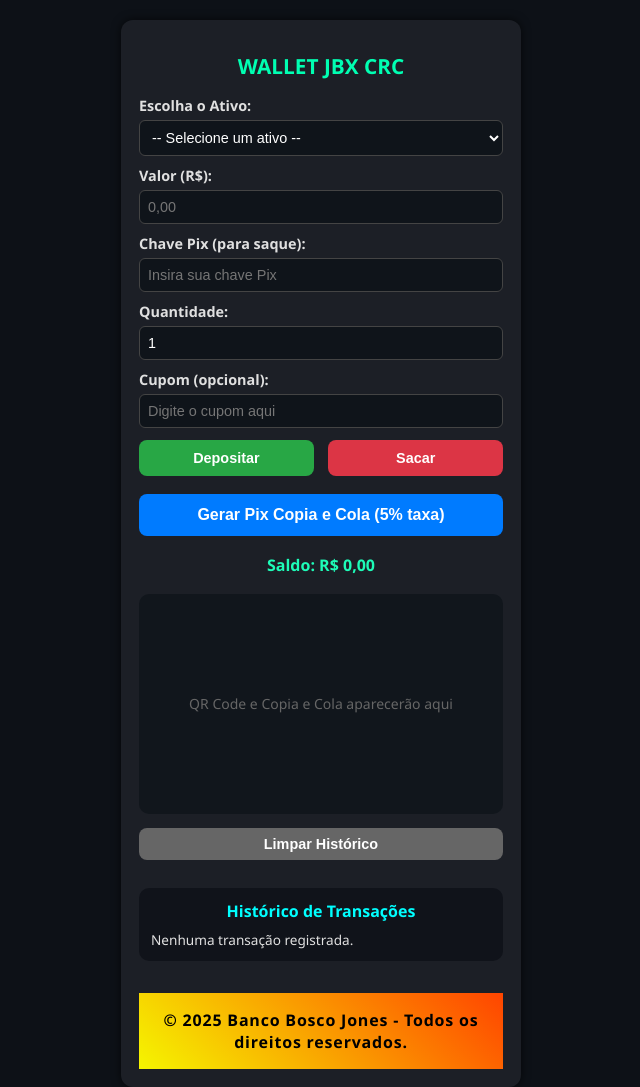
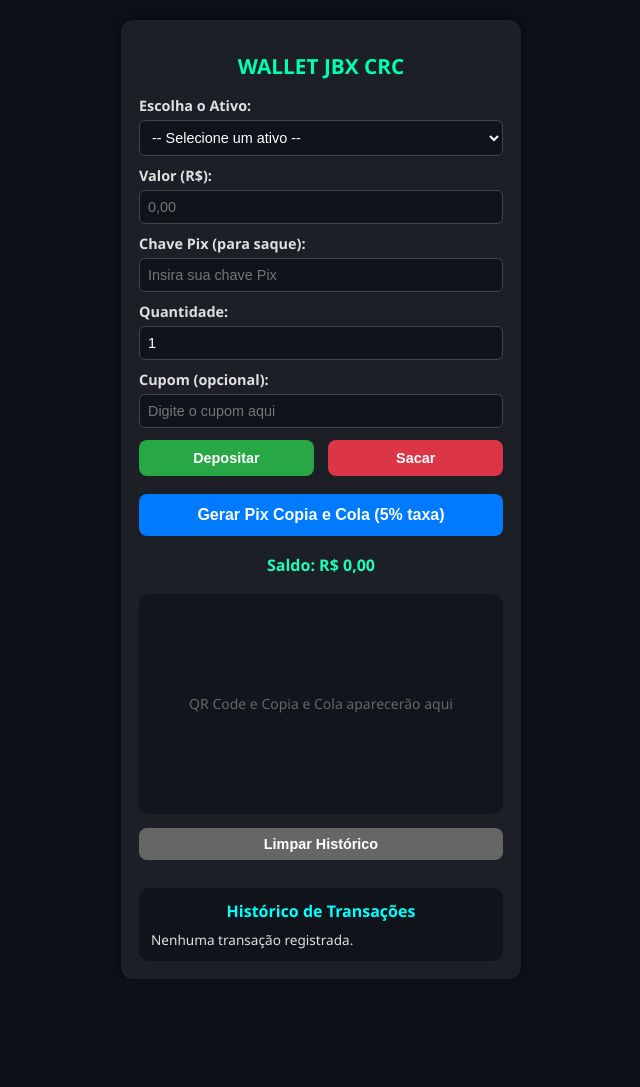
Before and after one commit to NSCSUPORT/boscojones, a website: page WALLET.HTML in a window 1280 px wide. Shown: the whole page, without its empty margins (319-959 px from the left). After the commit the page ends 979 px from the top, so only its background shows below. Drawn offline with Linux system fonts and the light colour scheme.

Commit message:
Update WALLET.HTML

```diff
--- a/WALLET.HTML
+++ b/WALLET.HTML
@@ -110,8 +110,9 @@
 <body>
   <div class="container">
     <h1>WALLET JBX CRC</h1>
+<!-- seu conteúdo anterior -->
 
-   <label for="ativo-select">Escolha o Ativo:</label>
+<label for="ativo-select">Escolha o Ativo:</label>
 <select id="ativo-select">
   <option disabled selected>-- Selecione um ativo --</option>
   <option value="Bitcoin Escuro">Bitcoin Escuro - $56.000</option>
@@ -155,9 +156,11 @@
   <h2>Histórico de Transações</h2>
   <div id="history-list">Nenhuma transação registrada.</div>
 </div>
-<footer style="margin-top: 2rem; padding: 1rem; background: linear-gradient(45deg, #f5f500, #ff4500); color: #000; text-align: center; font-weight: bold; font-size: 1rem; letter-spacing: 0.05em;">
-  © 2025 Banco Bosco Jones - Todos os direitos reservados.
+
+<footer
+© 2025 Banco Bosco Jones - Todos os direitos reservados.
 </footer>
+
 <script>
 (() => {
   // Elementos existentes
```
